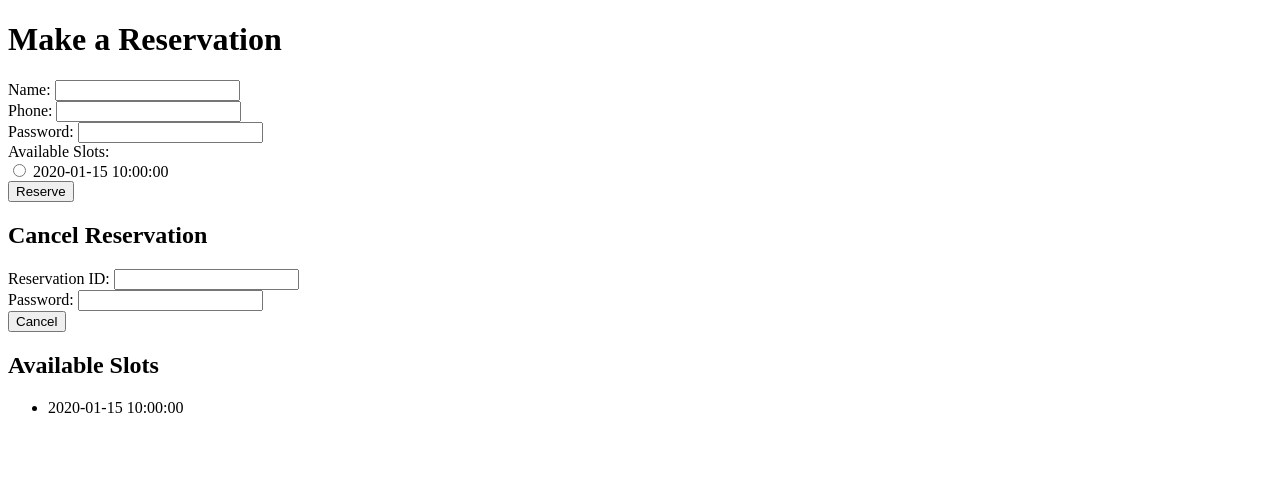
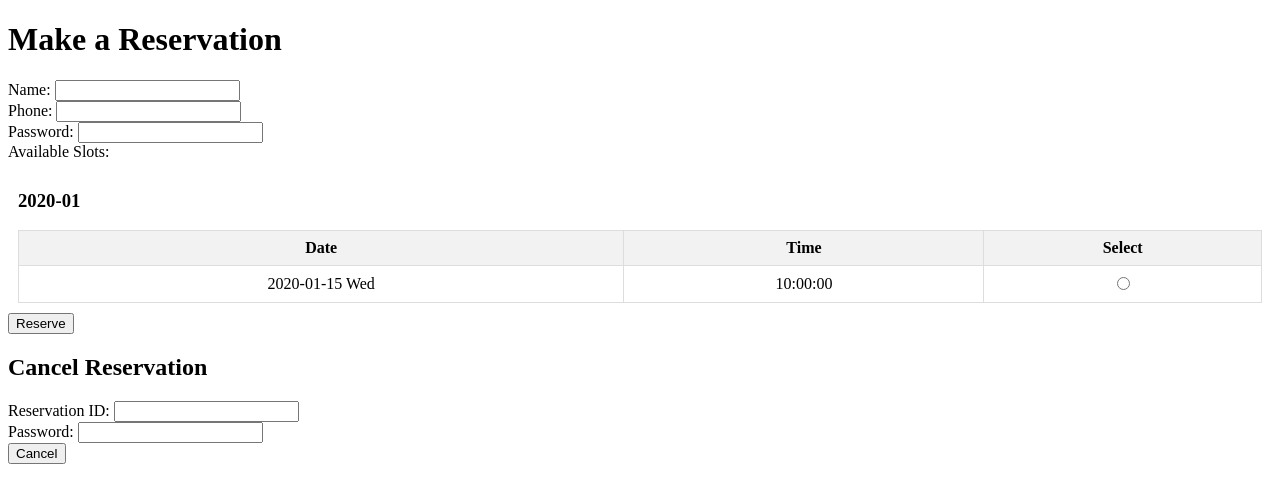
Before and after one commit to jinhyukyoon/MeetingScheduler, a Flask app: page / in a window 1280 px wide. Shown: the top 503 px of the page. Run offline with Flask 3, Linux system fonts and the light colour scheme; tables that the repository leaves empty hold one stand-in row (values such as "Sample post").

Commit message:
[FEAT] add available slot repeat function, visualize available slot with table

```diff
--- a/app/routes.py
+++ b/app/routes.py
@@ -10,10 +10,93 @@ logging.basicConfig(level=logging.INFO)
 
 @app.route('/')
 def index():
-    # Fetch only available slots
     available_slots = CalendarSettings.query.all()
-    logging.info(f"Available slots: {available_slots}")
-    return render_template('index.html', slots=available_slots)
+    slots_by_year_month = {}
+    for slot in available_slots:
+        year_month = slot.available_date.strftime('%Y-%m')
+        if year_month not in slots_by_year_month:
+            slots_by_year_month[year_month] = []
+        slots_by_year_month[year_month].append(slot)
+    return render_template('index.html', slots_by_year_month=slots_by_year_month)
+
+@app.route('/admin')
+def admin():
+    reservations = Reservation.query.all()
+    return render_template('admin.html', reservations=reservations)
+
+@app.route('/admin/settings', methods=['POST'])
+def admin_settings():
+    available_date = request.form['available_date']
+    available_time = request.form['available_time']
+    repeat = request.form['repeat']
+    end_date_str = request.form['end_date']
+
+    try:
+        start_date = datetime.datetime.strptime(available_date, '%Y-%m-%d').date()
+        time = datetime.datetime.strptime(available_time, '%H:%M').time()
+        end_date = datetime.datetime.strptime(end_date_str, '%Y-%m-%d').date() if end_date_str else None
+    except ValueError as e:
+        logging.error(f"Date format error: {e}")
+        flash('Invalid date format.')
+        return redirect(url_for('admin'))
+
+    if repeat != 'none' and not end_date:
+        flash('Please provide an end date for the repetition.')
+        return redirect(url_for('admin'))
+
+    current_date = start_date
+
+    while True:
+        if repeat == 'daily' and current_date.weekday() >= 5:  # Skip weekends
+            current_date += datetime.timedelta(days=1)
+            continue
+
+        calendar_setting = CalendarSettings(available_date=current_date, available_time=time)
+        db.session.add(calendar_setting)
+
+        if repeat == 'none':
+            break
+        elif repeat == 'daily':
+            current_date += datetime.timedelta(days=1)
+        elif repeat == 'weekly':
+            current_date += datetime.timedelta(weeks=1)
+        elif repeat == 'monthly':
+            current_date = (current_date.replace(day=1) + datetime.timedelta(days=32)).replace(day=current_date.day)
+
+        if end_date and current_date > end_date:
+            break
+
+    db.session.commit()
+    flash('Calendar settings updated.')
+    return redirect(url_for('admin'))
+
+@app.route('/admin/cancel', methods=['POST'])
+def admin_cancel():
+    reservation_id = request.form['reservation_id']
+    reservation = Reservation.query.get(reservation_id)
+    if reservation:
+        reservation.status = 'canceled'
+        reservation.canceled_at = datetime.datetime.utcnow()
+        reservation.canceled_by = 'admin'
+        db.session.commit()
+
+        # Delete the event from Google Calendar
+        if reservation.event_id:
+            delete_event(reservation.event_id)
+
+        # # Send SMS to user
+        # try:
+        #     send_sms(reservation.phone, 'Your reservation has been canceled by admin.')
+        # except Exception as e:
+        #     logging.error(f"Error sending SMS: {e}")
+
+        # TODO: Send KakaoTalk message to admin
+
+        flash('Reservation canceled.')
+    else:
+        flash('Invalid reservation.')
+
+    return redirect(url_for('admin'))
 
 @app.route('/reserve', methods=['POST'])
 def reserve():
@@ -31,7 +114,6 @@ def reserve():
 
     # Check if the slot is still available
     existing_reservation = Reservation.query.filter_by(datetime=reservation_datetime, status='reserved').first()
-    logging.info(f"Existing reservation: {existing_reservation}")
     if existing_reservation:
         flash('This slot is already reserved.')
         return redirect(url_for('index'))
@@ -44,7 +126,6 @@ def reserve():
 
         # Remove the reserved slot from available slots
         slot_to_remove = CalendarSettings.query.filter_by(available_date=reservation_datetime.date(), available_time=reservation_datetime.time()).first()
-        logging.info(f"Slot to remove: {slot_to_remove}")
         if slot_to_remove:
             db.session.delete(slot_to_remove)
             db.session.commit()
@@ -76,7 +157,6 @@ def reserve():
 
     return redirect(url_for('index'))
 
-
 @app.route('/cancel', methods=['POST'])
 def cancel():
     reservation_id = request.form['reservation_id']
@@ -106,48 +186,3 @@ def cancel():
         flash('Invalid reservation or password.')
 
     return redirect(url_for('index'))
-
-@app.route('/admin')
-def admin():
-    reservations = Reservation.query.all()
-    return render_template('admin.html', reservations=reservations)
-
-@app.route('/admin/settings', methods=['POST'])
-def admin_settings():
-    available_date = request.form['available_date']
-    available_time = request.form['available_time']
-
-    calendar_setting = CalendarSettings(available_date=available_date, available_time=available_time)
-    db.session.add(calendar_setting)
-    db.session.commit()
-
-    flash('Calendar settings updated.')
-    return redirect(url_for('admin'))
-
-@app.route('/admin/cancel', methods=['POST'])
-def admin_cancel():
-    reservation_id = request.form['reservation_id']
-    reservation = Reservation.query.get(reservation_id)
-    if reservation:
-        reservation.status = 'canceled'
-        reservation.canceled_at = datetime.datetime.utcnow()
-        reservation.canceled_by = 'admin'
-        db.session.commit()
-
-        # Delete the event from Google Calendar
-        if reservation.event_id:
-            delete_event(reservation.event_id)
-
-        # # Send SMS to user
-        # try:
-        #     send_sms(reservation.phone, 'Your reservation has been canceled by admin.')
-        # except Exception as e:
-        #     logging.error(f"Error sending SMS: {e}")
-
-        # TODO: Send KakaoTalk message to admin
-
-        flash('Reservation canceled.')
-    else:
-        flash('Invalid reservation.')
-
-    return redirect(url_for('admin'))
--- a/app/templates/index.html
+++ b/app/templates/index.html
@@ -3,6 +3,34 @@
 <head>
     <meta charset="UTF-8">
     <title>User Reservation</title>
+    <style>
+        .table-container {
+            display: flex;
+            flex-wrap: wrap;
+            justify-content: space-around;
+        }
+        .table-wrapper {
+            flex: 1 1 30%;
+            margin: 10px;
+        }
+        table {
+            width: 100%;
+            border-collapse: collapse;
+        }
+        th, td {
+            border: 1px solid #ddd;
+            padding: 8px;
+            text-align: center;
+        }
+        th {
+            background-color: #f2f2f2;
+        }
+        @media screen and (max-width: 600px) {
+            .table-wrapper {
+                flex: 1 1 100%;
+            }
+        }
+    </style>
 </head>
 <body>
     {% with messages = get_flashed_messages() %}
@@ -20,9 +48,31 @@
         Phone: <input type="text" name="phone" required><br>
         Password: <input type="password" name="password" required><br>
         Available Slots:<br>
-        {% for slot in slots %}
-            <input type="radio" name="datetime" value="{{ slot.available_date }}T{{ slot.available_time }}" required> {{ slot.available_date }} {{ slot.available_time }}<br>
-        {% endfor %}
+        <div class="table-container">
+            {% for year_month, slots in slots_by_year_month.items() %}
+                <div class="table-wrapper">
+                    <h3>{{ year_month }}</h3>
+                    <table>
+                        <thead>
+                            <tr>
+                                <th>Date</th>
+                                <th>Time</th>
+                                <th>Select</th>
+                            </tr>
+                        </thead>
+                        <tbody>
+                            {% for slot in slots %}
+                                <tr>
+                                    <td>{{ slot.available_date.strftime('%Y-%m-%d %a') }}</td>
+                                    <td>{{ slot.available_time }}</td>
+                                    <td><input type="radio" name="datetime" value="{{ slot.available_date }}T{{ slot.available_time }}" required></td>
+                                </tr>
+                            {% endfor %}
+                        </tbody>
+                    </table>
+                </div>
+            {% endfor %}
+        </div>
         <button type="submit">Reserve</button>
     </form>
 
@@ -32,12 +82,5 @@
         Password: <input type="password" name="password" required><br>
         <button type="submit">Cancel</button>
     </form>
-
-    <h2>Available Slots</h2>
-    <ul>
-        {% for slot in slots %}
-            <li>{{ slot.available_date }} {{ slot.available_time }}</li>
-        {% endfor %}
-    </ul>
 </body>
 </html>
```
Also changed, not shown: app/templates/admin.html (+45 -3 lines).
